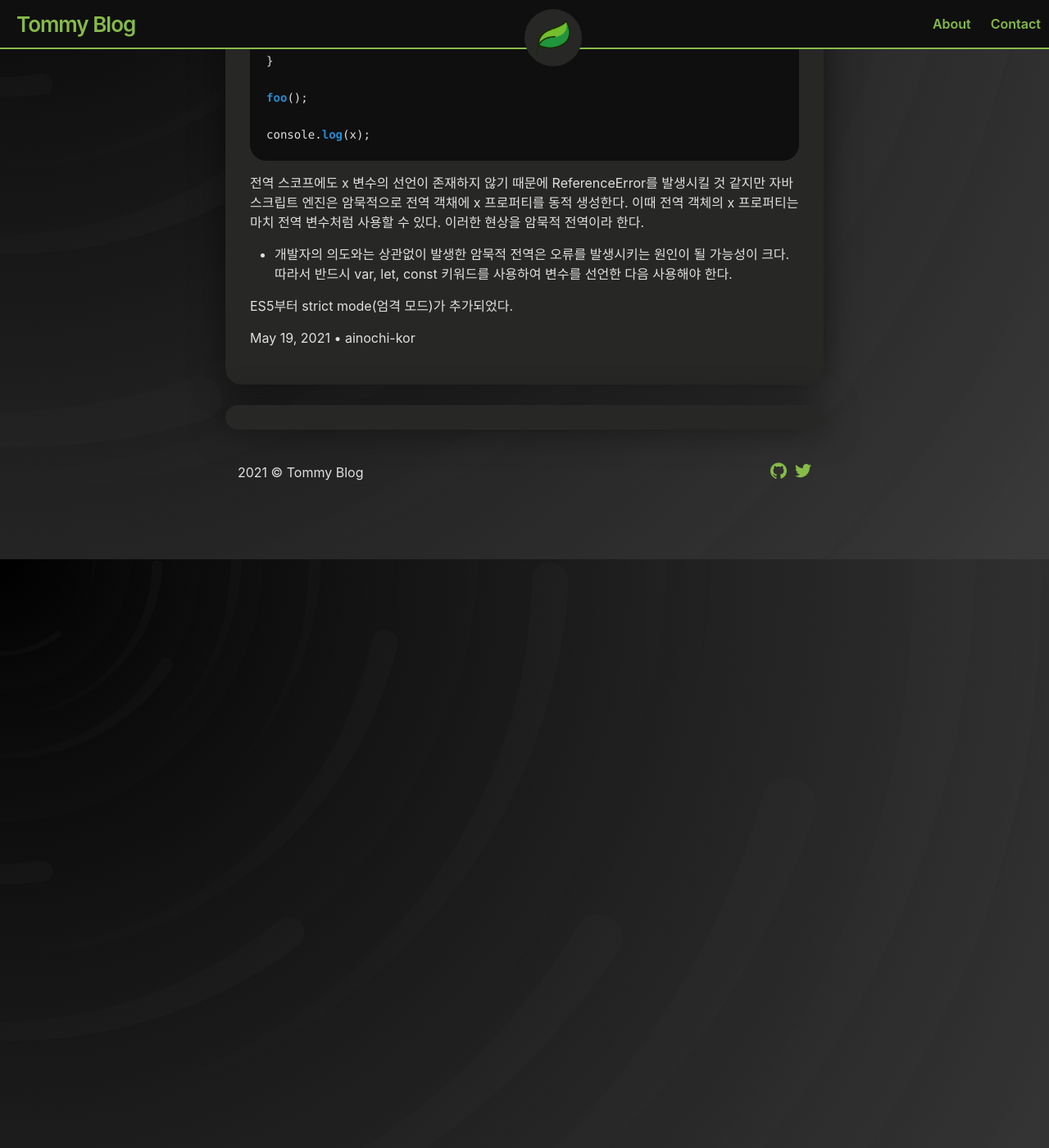
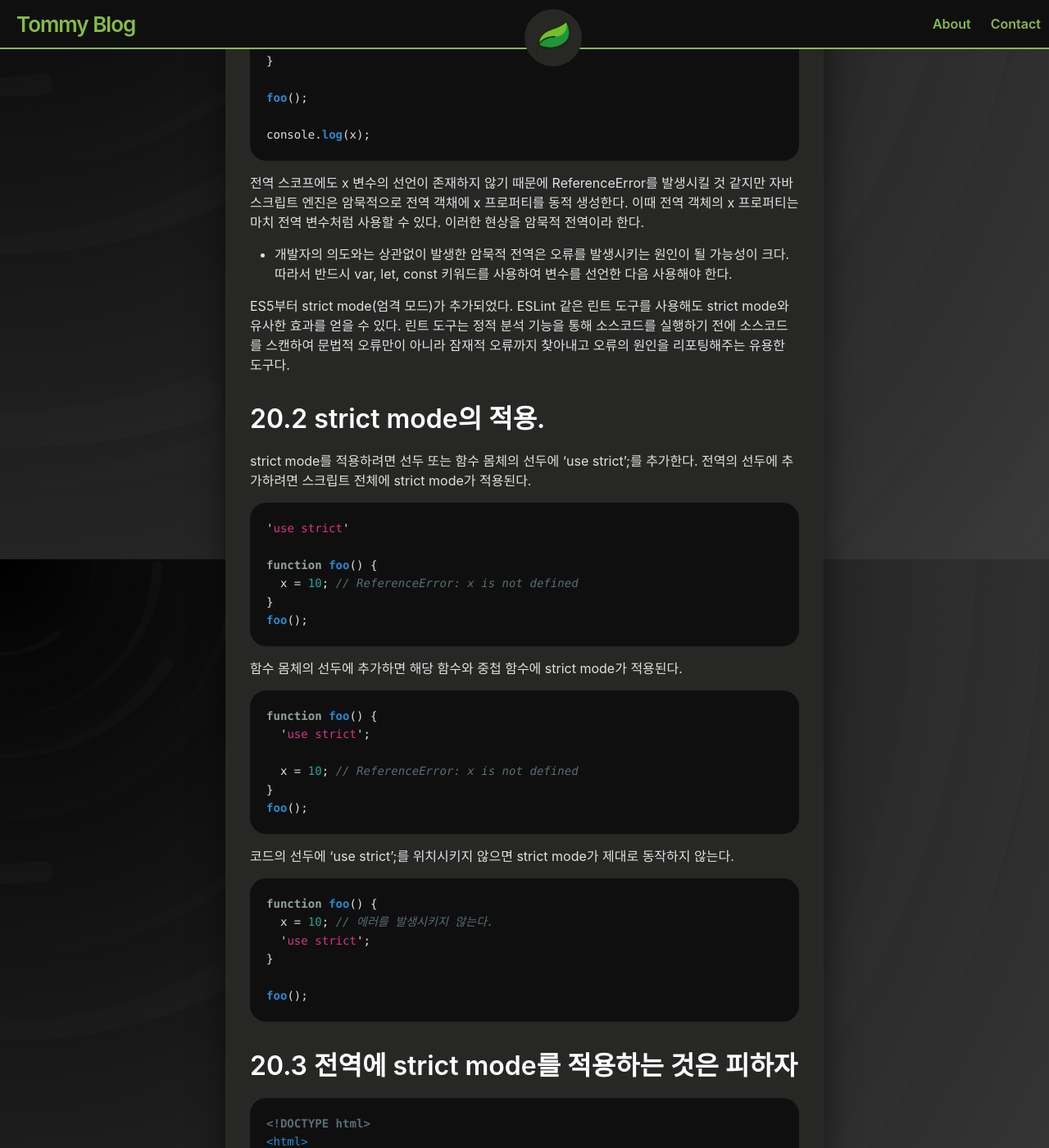
Before and after one commit to ainochi-kor/ainochi-kor.github.io, a Jekyll site: the page built from _posts/ModernJS/2021-05-19-20장_strict mode.md, in a window 1280 px wide and 1400 px high, scrolled down 278 px. Shown: the whole window at 82% size. Built offline with Jekyll 4.4.1, drawn with Linux system fonts in a browser that asks for light colours; a script that is not in the unit is left out; some of the changed text lies outside the part shown.

Commit message:
add 20장

````diff
--- a/_posts/ModernJS/2021-05-19-20장_strict mode.md
+++ b/_posts/ModernJS/2021-05-19-20장_strict mode.md
@@ -21,3 +21,75 @@ console.log(x);
 - 개발자의 의도와는 상관없이 발생한 암묵적 전역은 오류를 발생시키는 원인이 될 가능성이 크다. 따라서 반드시 var, let, const 키워드를 사용하여 변수를 선언한 다음 사용해야 한다.
 
 ES5부터 strict mode(엄격 모드)가 추가되었다.
+ESLint 같은 린트 도구를 사용해도 strict mode와 유사한 효과를 얻을 수 있다. 린트 도구는 정적 분석 기능을 통해 소스코드를 실행하기 전에 소스코드를 스캔하여 문법적 오류만이 아니라 잠재적 오류까지 찾아내고 오류의 원인을 리포팅해주는 유용한 도구다.
+
+## 20.2 strict mode의 적용.
+strict mode를 적용하려면 선두 또는 함수 몸체의 선두에 'use strict';를 추가한다. 전역의 선두에 추가하려면 스크립트 전체에 strict mode가 적용된다.
+
+``` js
+'use strict'
+
+function foo() {
+  x = 10; // ReferenceError: x is not defined
+}
+foo();
+```
+
+함수 몸체의 선두에 추가하면 해당 함수와 중첩 함수에 strict mode가 적용된다.
+
+``` js
+function foo() {
+  'use strict';
+
+  x = 10; // ReferenceError: x is not defined
+}
+foo();
+```
+
+코드의 선두에 'use strict';를 위치시키지 않으면 strict mode가 제대로 동작하지 않는다.
+
+```js
+function foo() {
+  x = 10; // 에러를 발생시키지 않는다.
+  'use strict';
+}
+
+foo();
+```
+
+## 20.3 전역에 strict mode를 적용하는 것은 피하자
+
+``` html
+<!DOCTYPE html>
+<html>
+<body>
+  <script>
+    'use strict';
+  </script>
+  <script>
+    x = 1; // 에러가 발생하지 않는다.
+    console.log(x); // 1
+  </script>
+  <script>
+    'use strict';
+    y = 1; // ReferenceError: y is not defined
+    console.log(y);
+  </script>
+</body>
+</html>
+```
+
+스크립트 단위로 적용된 strict mode는 다른 스크립트에 영향을 주지 않고 해당 스크립트에 한정되어 적용된다.
+
+특히 외부 서드 파티 라이브러리를 사용하는 경우 라이브러리 non-strict mode인 경우도 있기 때문에 전역에 strict mode를 적용하는 것은 바람직하지 않다. 이러한 경우 즉시 실행 함수로 스크립트 전체를 감싸서 스코프를 구분하고 즉시 실행 함수의 선두에 strict mode를 적용한다.
+
+``` js
+// 즉시 실행 함수의 선두에 strict mode 적용
+(function ()) {
+  'use strict';
+
+  // Do something...
+}());
+```
+
+## 20.4 함수 단위로 strict mode를 적용하는 것도 피하자
````
